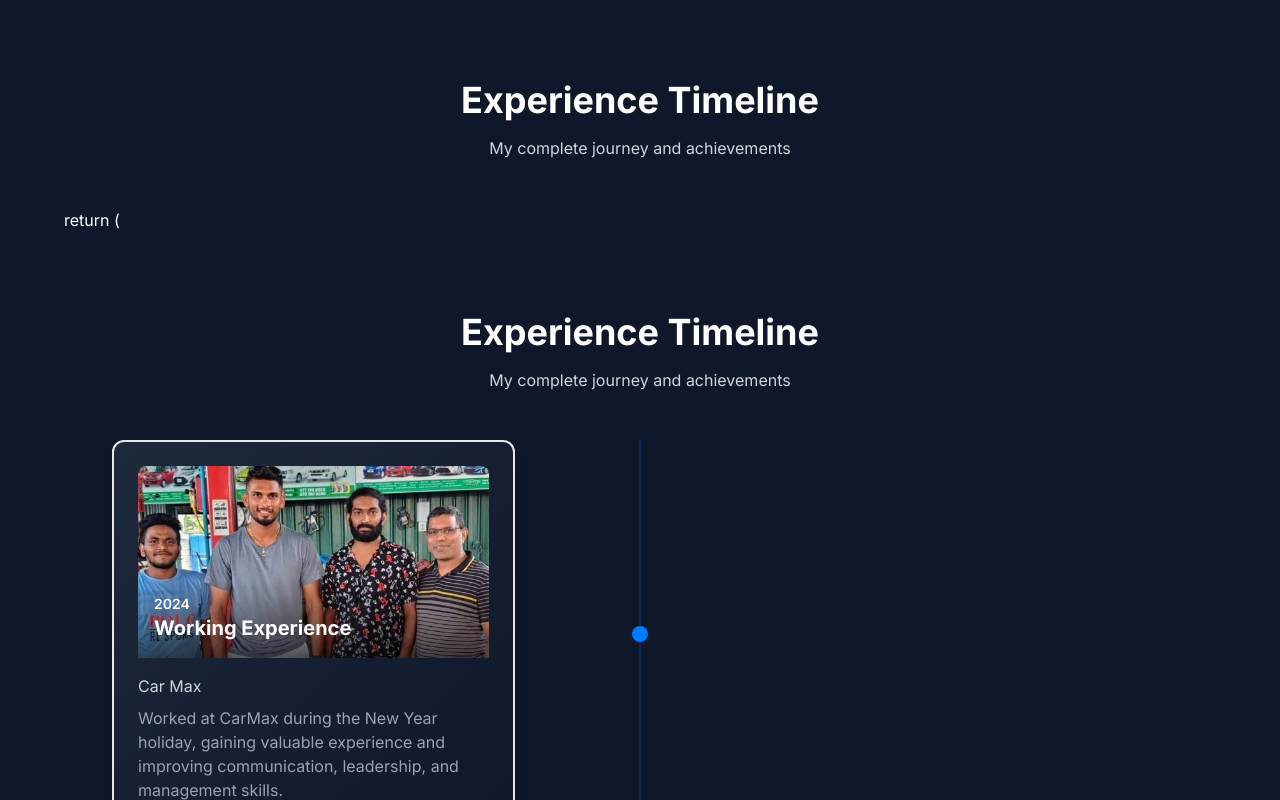
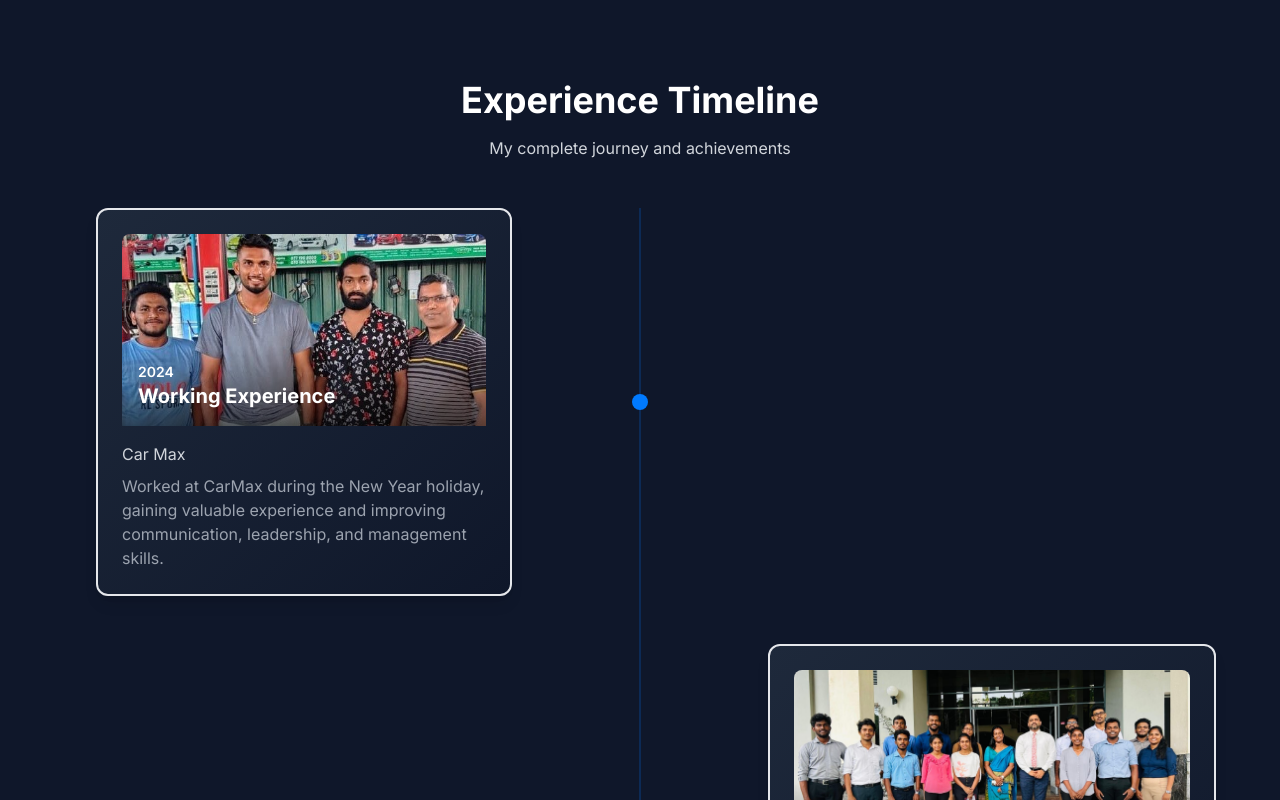
Before and after one commit to UGSNBandara/Sulitha-Nulaksha-portfolio, a Next.js app: page /experience in a window 1280 px wide. Shown: the top 800 px of the page. Built offline with nearby package versions, Linux system fonts and the light colour scheme.

Commit message:
correct an small mistake

```diff
--- a/src/app/experience/page.tsx
+++ b/src/app/experience/page.tsx
@@ -10,19 +10,7 @@ export default function Experience() {
   const experiences = getAllExperiences();
 
   return (
-    <main className="min-h-screen bg-gray-50/50 dark:bg-dark py-20">
-      <div className="container mx-auto px-4">
-        <motion.div
-          initial={{ opacity: 0, y: 20 }}
-          animate={{ opacity: 1, y: 0 }}
-          transition={{ duration: 0.5 }}
-          className="text-center mb-12"
-        >
-          <h1 className="text-4xl font-bold mb-4">Experience Timeline</h1>
-          <p className="text-gray-600 dark:text-gray-300">My complete journey and achievements</p>
-        </motion.div>
 
-        <div className="relative max-w-6xl mx-auto">return (
           <main className="min-h-screen bg-gray-50/50 dark:bg-dark py-20">
             <div className="container mx-auto px-4">
               <motion.div
@@ -94,59 +82,5 @@ export default function Experience() {
             </div>
           </main>
 
-          {/* Timeline items */}
-          <div className="space-y-12">
-            {experiences.map((item, index) => (
-                <motion.div
-                    key={index}
-                    initial={{ opacity: 0, x: -50 }}
-                    whileInView={{ opacity: 1, x: 0 }}
-                    transition={{ duration: 0.5, delay: index * 0.2 }}
-                    viewport={{ once: true }}
-                    className={`relative flex items-center ${
-                        index % 2 === 0 ? 'md:justify-start' : 'md:justify-end'
-                    }`}
-                >
-                  {/* Timeline dot - left on mobile, center on desktop */}
-                  <div className="absolute left-4 md:left-1/2 transform md:-translate-x-1/2 w-4 h-4 bg-primary rounded-full z-10"></div>
-
-                  {/* Content - full width on mobile, half width on desktop */}
-                  <div className={`w-full md:w-1/2 pl-12 md:pl-8 ${
-                      index % 2 === 0 ? 'md:pr-8' : 'md:pl-8'
-                  }`}>
-                    <div
-                        className={`bg-gradient-to-br from-white to-${item.gradient.from.replace('from-', '')}/5
-                        dark:from-dark-light dark:to-${item.gradient.from.replace('from-', '')}/10
-                        p-6 rounded-xl shadow-lg overflow-hidden hover:shadow-xl transition-all duration-300
-                        border-2 border-opacity-20 ${item.gradient.from.replace('from-', 'border-')}`}
-                    >
-                      <div className="relative h-48 mb-4 rounded-t-lg overflow-hidden">
-                        <Image
-                            src={item.image || "/experiences/default-experience.svg"}
-                            alt={`${item.organization} - ${item.title}`}
-                            fill
-                            className="object-cover"
-                            onError={(e) => {
-                              if (!e.currentTarget.src.includes('default-experience.svg')) {
-                                console.error(`Failed to load image: ${item.image}`);
-                                e.currentTarget.src = "/experiences/default-experience.svg";
-                              }
-                            }}
-                        />
-                        <div className="absolute bottom-0 left-0 right-0 p-4 bg-gradient-to-t from-black/60 to-transparent">
-                          <div className="text-sm font-semibold text-white">{item.year}</div>
-                          <h3 className="text-xl font-bold text-white">{item.title}</h3>
-                        </div>
-                      </div>
-                      <div className="text-gray-600 dark:text-gray-300 mb-2">{item.organization}</div>
-                      <p className="text-gray-500 dark:text-gray-400">{item.description}</p>
-                    </div>
-                  </div>
-                </motion.div>
-            ))}
-          </div>
-        </div>
-      </div>
-    </main>
   );
 }
```
